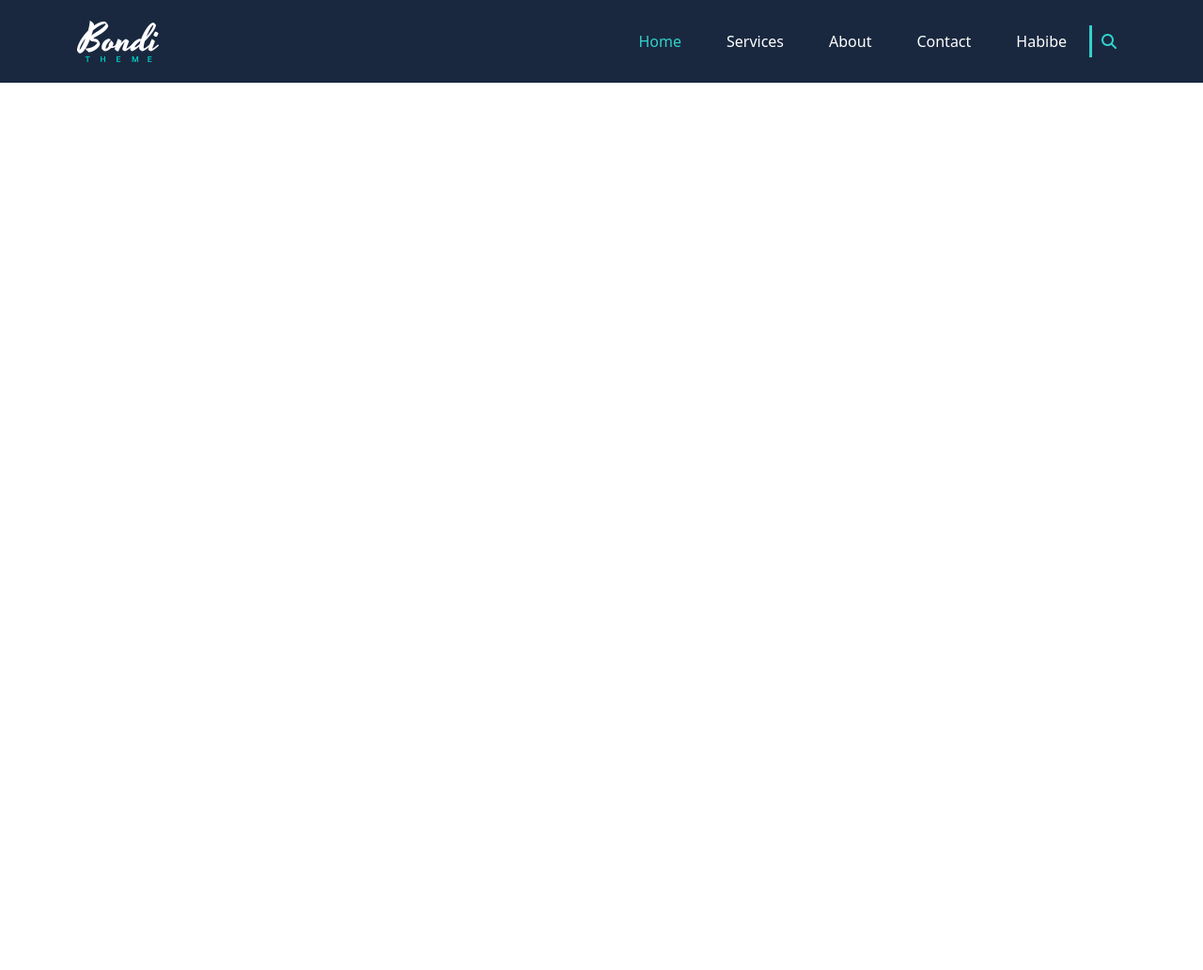
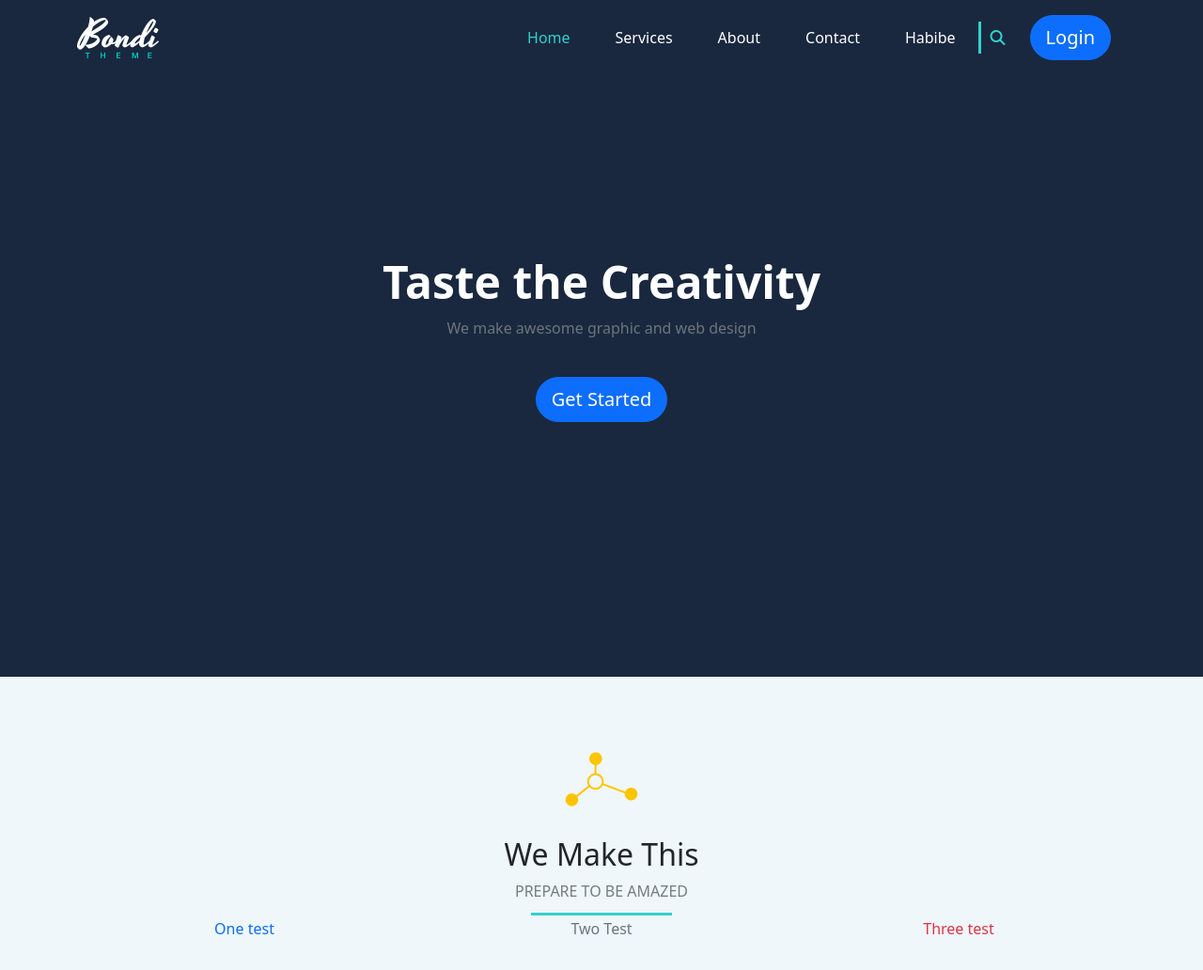
Before and after one commit to k-amhaz/BootstrapCourse, a plain HTML site: page index.html in a window 1280 px wide. Shown: the whole page at 94% size. Before the commit the page ends 800 px from the top, so only its background shows below. Drawn offline with nearby package versions, Linux system fonts and the light colour scheme.

Commit message:
new update

```diff
--- a/css/main.css
+++ b/css/main.css
@@ -1,12 +1,39 @@
 :root {
   --dark-color: #19283f;
   --green-color: #33d1cc;
+  --red: #dc3545;
+  --yellow: #ffc107;
 }
 body {
   font-family: Arial, Helvetica, sans-serif;
 }
+.main-title {
+  padding-top: 3rem;
+}
+.main-title img {
+  margin: 2rem 0;
+}
+.main-title p {
+  position: relative;
+}
+.main-title p::after {
+  content: "";
+  height: 3px;
+  width: 150px;
+  background-color: var(--green-color);
+  position: absolute;
+  right: 50%;
+  transform: translateX(50%);
+  z-index: 3;
+  top: 35px;
+}
+
 .navbar {
   background-color: var(--dark-color);
+  height: 80px;
+}
+.navbar-toggler > i:hover {
+  color: var(--green-color) !important;
 }
 .navbar .navbar-nav .nav-link {
   color: white;
@@ -24,3 +51,11 @@ body {
 .navbar-collapse .search i {
   color: var(--green-color);
 }
+.landing {
+  background-color: var(--dark-color);
+  height: calc(100vh - 80px);
+}
+.features {
+  background-color: #eff7fa;
+  min-height: 100vh;
+}
--- a/index.html
+++ b/index.html
@@ -20,7 +20,7 @@
     />
   </head>
   <body>
-    <nav class="navbar navbar-expand-lg t">
+    <nav class="navbar navbar-expand-lg t fixed-top">
       <div class="container">
         <a class="navbar-brand" href="#"
           ><img src="assets/logo.png" alt=""
@@ -34,7 +34,7 @@
           aria-expanded="false"
           aria-label="Toggle navigation"
         >
-          <i class="fa-solid fa-bars"></i>
+          <i class="fa-solid fa-bars text-white css-bars"></i>
         </button>
         <div class="collapse navbar-collapse" id="main">
           <ul class="navbar-nav ms-auto mb-2 mb-lg-0">
@@ -54,12 +54,46 @@
               <a class="nav-link" href="#">Habibe</a>
             </li>
           </ul>
-          <div class="search">
+          <div class="search d-none d-lg-inline-block">
             <i class="fa-solid fa-magnifying-glass"></i>
+          </div>
+          <div class="login">
+            <a
+              href="#"
+              class="d-none d-lg-inline-block btn btn-primary rounded-pill mx-lg-3 btn-lg text-white"
+              >Login</a
+            >
           </div>
         </div>
       </div>
     </nav>
+    <section
+      class="landing text-center d-flex justify-content-center align-items-center flex-column"
+    >
+      <div class="info mb-4">
+        <h3 class="display-5 w-100 fw-bold text-white">Taste the Creativity</h3>
+        <p class="text-secondary">We make awesome graphic and web design</p>
+      </div>
+      <a
+        href="#"
+        class="d-block d-lg-block btn btn-primary rounded-pill mx-lg-3 btn-lg text-red"
+        >Get Started</a
+      >
+    </section>
+    <section class="features text-center">
+      <div class="container">
+        <div class="main-title">
+          <img src="assets/title.png" alt="title photo" />
+          <h2>We Make This</h2>
+          <p class="text-black-50">PREPARE TO BE AMAZED</p>
+        </div>
+        <div class="row">
+          <div class="one col-4 text-primary">One test</div>
+          <div class="two col-4 text-secondary">Two Test</div>
+          <div class="three col-4 text-danger">Three test</div>
+        </div>
+      </div>
+    </section>
     <script
       src="https://cdn.jsdelivr.net/npm/bootstrap@5.0.2/dist/js/bootstrap.bundle.min.js"
       integrity="sha384-MrcW6ZMFYlzcLA8Nl+NtUVF0sA7MsXsP1UyJoMp4YLEuNSfAP+JcXn/tWtIaxVXM"
```
